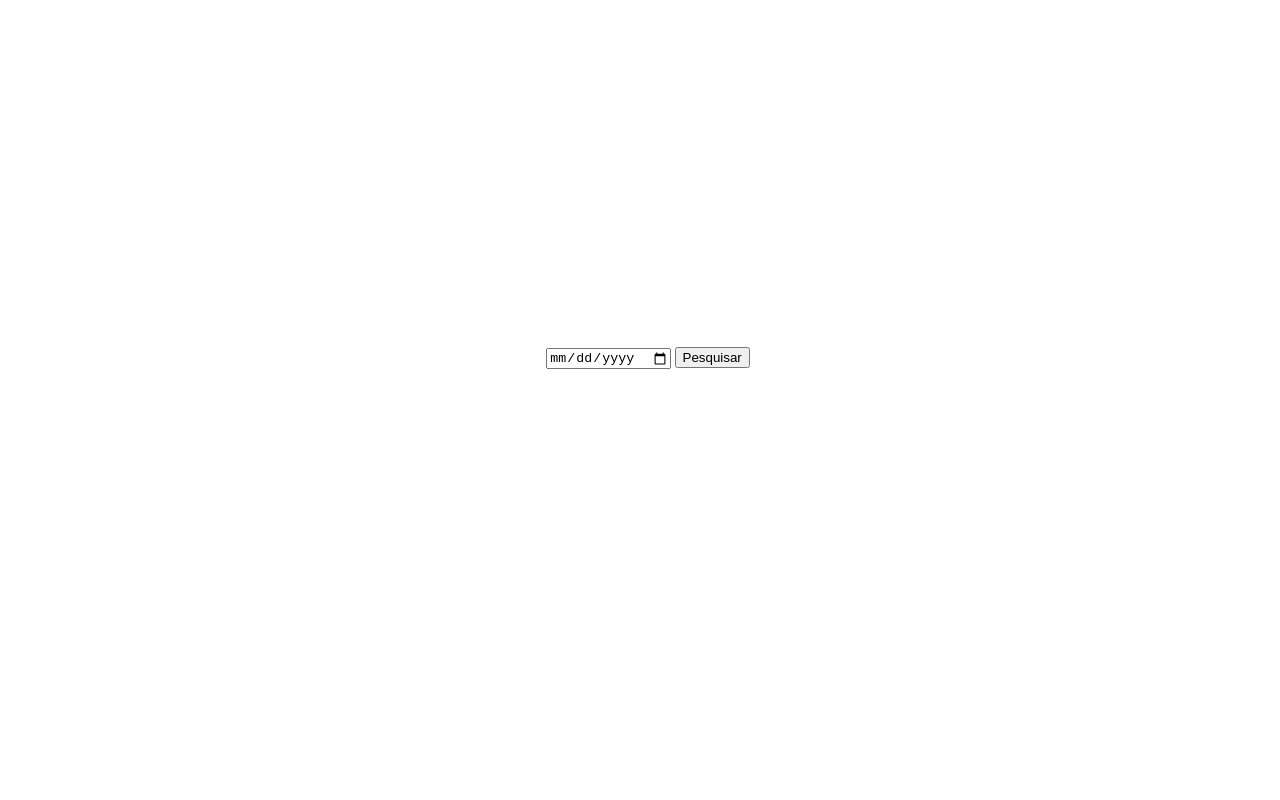
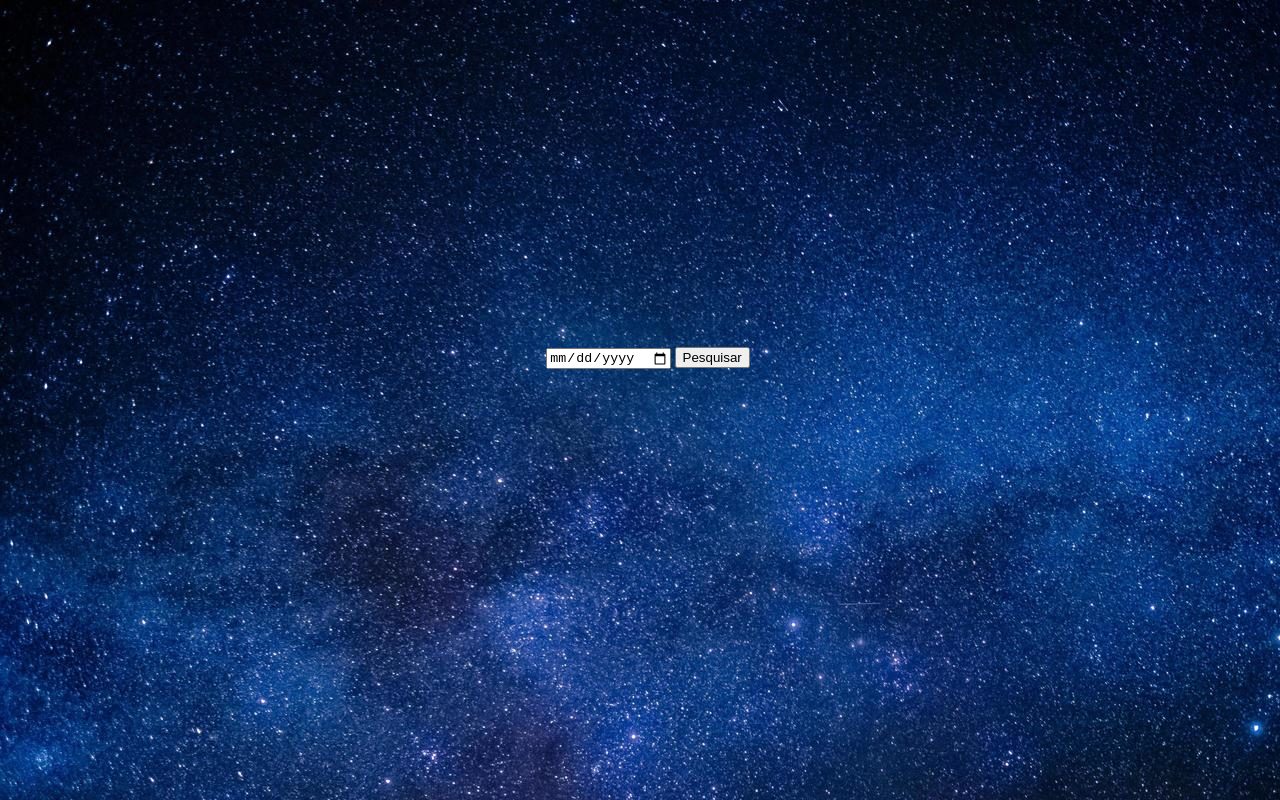
Before and after one commit to Nithack/resiliaNasaTrabalho, a plain HTML site: page index.html in a window 1280 px wide. Drawn offline with nearby package versions, Linux system fonts and the light colour scheme; the site is published under a folder, as on GitHub Pages, so addresses that start at the root find nothing.

Commit message:
refact: troca src da imagem de fundo

```diff
--- a/css/style.css
+++ b/css/style.css
@@ -1,5 +1,5 @@
 body {
-    background-image: url("/img/fundo.png");
+    background-image: url("../img/fundo.png");
 }
 .container {
     display: flex;
```
